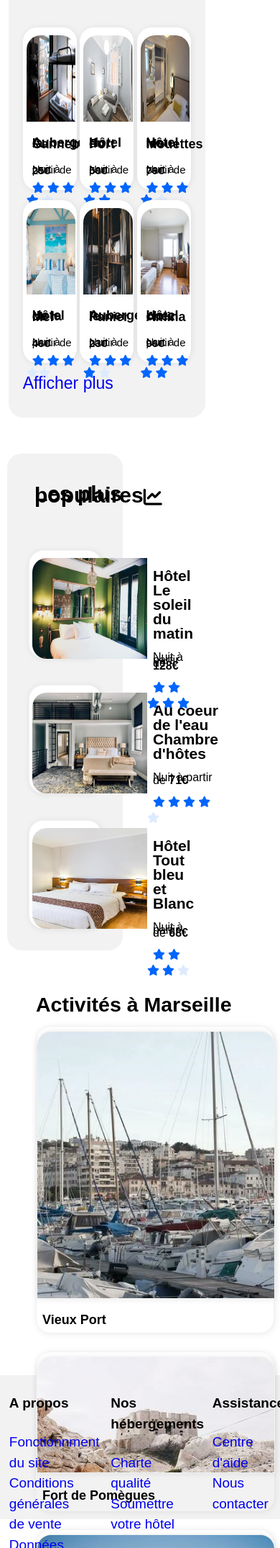
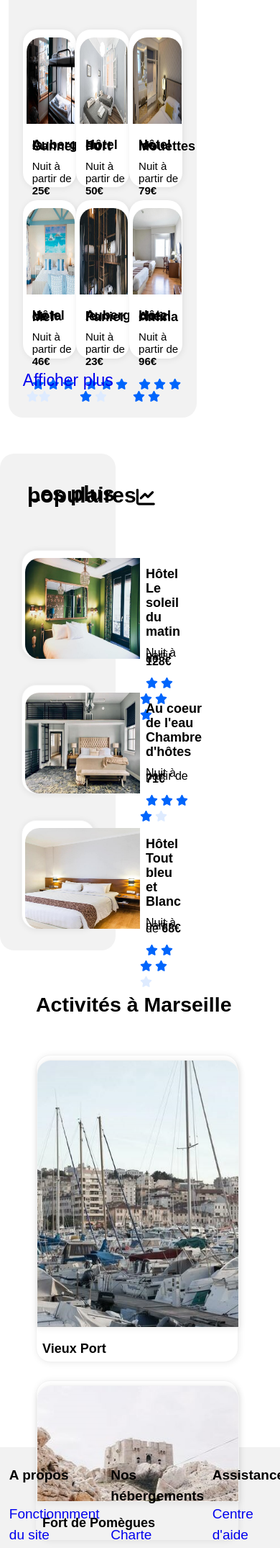
Before and after one commit to Yann-dv/Reservia, a PHP site: page / in a window 390 px wide. Shown: the part 880-3030 px from the top of the page at 72% size. Run offline with PHP 8.4, Linux system fonts and the light colour scheme; some libraries are stand-ins or nearby versions.

Commit message:
Global layout, responsive for large screen

```diff
--- a/index.html
+++ b/index.html
@@ -12,7 +12,7 @@
 
     <head>
         <meta charset="utf-8" />
-        <meta name="viewport" content="width=device-width, initial-scale=1.0">
+        <meta name="viewport" content="width=device-width"/>
         <link rel="stylesheet" href="style.css" />
         <title>Reservia</title>
         <script src="https://kit.fontawesome.com/158c254b57.js" crossorigin="anonymous"></script>
@@ -94,9 +94,9 @@
                 <div class="cardimg">
                     <a href="#">
                     <img src="images/hebergements/aubergelacannebiere.jpg" alt="Auberge de la Cannebière" class="responsive"/></a>
-                </div>
                     <h3 class="cardtitle">Auberge la Cannebière</h3>
                     <p>Nuit à partir de <strong>25€</strong></p>
+                </div>
                     <span class="starsblue">
                         <span class="firststar"><i class="fas fa-star"></i></span>
                         <i class="fas fa-star"></i>
@@ -111,9 +111,9 @@
                     <a href="#">
                     <img src="images/hebergements/hotelduport.jpg" alt="Hôtel du Port" class="responsive"/>
                     </a>
-                </div>
                     <h3 class="cardtitle">Hôtel du Port</h3>
                     <p>Nuit à partir de <strong>50€</strong></p>
+                </div>
                     <span class="starsblue">
                         <span class="firststar"><i class="fas fa-star"></i></span>
                         <i class="fas fa-star"></i>
@@ -128,9 +128,9 @@
                     <a href="#">
                     <img src="images/hebergements/hotellesmouettes.jpg" alt="Hôtel les Mouettes" class="responsive"/>
                     </a>
-                </div>
                     <h3 class="cardtitle">Hôtel les Mouettes</h3>
                     <p>Nuit à partir de <strong>79€</strong></p>
+                </div>
                 <span class="starsblue">
                     <span class="firststar"><i class="fas fa-star"></i></span>
                     <i class="fas fa-star"></i>
@@ -145,9 +145,9 @@
                     <a href="#">
                     <img src="images/hebergements/hoteldelamer.jpg" alt="Hôtel de la Mer" class="responsive"/>
                     </a>
-                 </div>
                     <h3 class="cardtitle">Hôtel de la Mer</h3>
                     <p>Nuit à partir de <strong>46€</strong></p>
+                 </div>
                     <span class="starsblue">
                         <span class="firststar"><i class="fas fa-star"></i></span>
                             <i class="fas fa-star"></i>
@@ -161,9 +161,9 @@
                     <a href="#">
                     <img src="images/hebergements/aubergelepanier.jpg" alt="Auberge le Panier" class="responsive"/>
                     </a>
-                 </div>
                     <h3 class="cardtitle">Auberge le Panier</h3>
                     <p>Nuit à partir de <strong>23€</strong></p>
+                 </div>
                     <span class="starsblue">
                         <span class="firststar"><i class="fas fa-star"></i></span>
                         <i class="fas fa-star"></i>
@@ -178,9 +178,9 @@
                     <a href="#">
                     <img src="images/hebergements/hotelchezamina.jpg" alt="Hôtel chez Amina" class="responsive"/>
                     </a>
-                </div>
                     <h3 class="cardtitle">Hôtel chez Amina</h3>
                     <p>Nuit à partir de <strong>96€</strong></p>
+                </div>
                     <span class="starsblue">
                         <span class="firststar"><i class="fas fa-star"></i></span>
                             <i class="fas fa-star"></i>
@@ -256,15 +256,14 @@
         </section>
      <!-------------------SECTION 5 ACTIVITES-------------------------->
         <section id="activites">
-
                 <div  class="activitestitle"><h2>Activités à Marseille</h2></div>
 
                 <div class="activitescard">
                     <div class="cardimg">
                     <a href="#">
                     <img src="images/activites/port.jpg" alt="Vieux Port" class="responsive"/></a>
+                    <h3 class="cardtitle">Vieux Port</h3>
                      </div>
-                    <h3 class="cardtitle">Vieux Port</h3>
                 </div>
 
             <div class="double">
@@ -272,25 +271,26 @@
                     <div class="cardimg">
                     <a href="#">
                     <img src="images/activites/fort.jpg" alt="Fort de Pomègues" class="responsive"/></a>
+                    <h3 class="cardtitle">Fort de Pomègues</h3>
                     </div>
-                    <h3 class="cardtitle">Fort de Pomègues</h3>
                 </div>
 
                 <div id="duo1">
                     <div class="cardimg">
                     <a href="#">
                     <img src="images/activites/ilefioul.jpg" alt="Îles du Frioul" class="responsive"/></a>
-                    </div>
                     <h3 class="cardtitle">Îles du Frioul</h3>
                     </div>
+                </div>
+
             </div>
 
             <div class="activitescard">
                 <div class="cardimg">
                 <a href="#">
                 <img src="images/activites/calanques.jpg" alt="Par National des Calanques" class="responsive"/></a>
+                <h3 class="cardtitle">Par National des Calanques</h3>
                 </div>
-                <h3 class="cardtitle">Par National des Calanques</h3>
             </div>
 
             <div class="double">
@@ -298,16 +298,15 @@
                     <div class="cardimg">
                     <a href="#">
                     <img src="images/activites/notredamelagarde.jpg" alt="Notre-Dame-de-La-Garde" class="responsive"/></a>
-                </div>
                     <h3 class="cardtitle">Notre-Dame-de-La-Garde</h3>
                     </div>
-
+                </div>
                 <div id="duo2">
                     <div class="cardimg">
                     <a href="#">
                     <img src="images/activites/longchamp.jpg" alt="Parc Longchamp" class="responsive"/></a>
+                    <h3 class="cardtitle">Parc Longchamp</h3>
                     </div>
-                <h3 class="cardtitle">Parc Longchamp</h3>
                 </div>
             </div>
         </section>
--- a/style.css
+++ b/style.css
@@ -1,7 +1,7 @@
 /*Reservia css style*/
 @media all and (max-width: 1024px)
 {
-    body, header, footer
+    body, main, header, footer
     {
         width: auto;
     }
@@ -34,6 +34,7 @@ body
     overflow-x: hidden;
     font-size: 19px;
     position: relative;
+
   }
 
 #main
@@ -89,12 +90,12 @@ nav a:hover
     color: #0065FC;
     font-weight: bold;
     border-top: 3px solid #0065FC;
-    padding: 55px 25px 0 25px;
+    padding: 51px 25px 0 25px;
 }
 
 #subscrib:hover
 {
-    margin-top: -58px;
+    margin-top: -54px;
 }
 
 a:visited
@@ -259,7 +260,7 @@ input::placeholder
     display: flex;
     flex-wrap: wrap;
     justify-content: space-between;
-    width: 60%;
+    width: 57%;
     height: 650px;
     background-color: #F2F2F2;
     padding: 20px;
@@ -285,7 +286,6 @@ input::placeholder
 .card p
 {
   padding-left: 8px;
-  line-height: 1px;
   font-size: 15px;
 }
 
@@ -295,8 +295,8 @@ input::placeholder
   border-radius: 20px 20px 20px 20px;
   display: flex;
   flex-direction: column;
-  width: 30%;
-  height: 34%;
+  width: 31%;
+  height: 33%;
   border: 1px solid #F2F2F2 2px;
   box-shadow: 1px 1px 10px rgba(0, 0, 0, 0.082);
   padding-left: 5px;
@@ -351,7 +351,6 @@ input::placeholder
     padding: 30px;
     border-radius: 20px 20px 20px 20px;
     margin-right: 30px;
-    margin-left: 10px;
     height: 630px;
     width: 26%;
     margin-top: 50px;
@@ -406,7 +405,7 @@ input::placeholder
 .famouscard h3
 {
   padding-left: 8px;
-  font-size: 21px;
+  font-size: 18px;
   line-height: 20px;
 }
 
@@ -430,6 +429,7 @@ input::placeholder
     margin-left: 45px;
     margin-right: 30px;
     margin-top: 30px;
+    margin-bottom: 100px;
     width: 95%;
     height: 500px;
     padding: 5px;
@@ -440,7 +440,7 @@ input::placeholder
   display: flex;
   flex-direction: row;
   width: 100%;
-  height: 8%;
+
   margin-bottom: 30px;
 }
 
@@ -452,14 +452,14 @@ input::placeholder
   flex-direction: column;
   border: 1px solid #F2F2F2;
   box-shadow: 1px 1px 10px rgba(0, 0, 0, 0.082);
-  width: 330px;
+  width: 280px;
   height: 85%;
   margin-bottom: 25px;
 }
 
 .activitescard img
 {
-  width: 330px;
+  width: 280px;
   height: 370px;
   border-top-left-radius: 20px;
   border-top-right-radius: 20px;
@@ -480,7 +480,7 @@ input::placeholder
   display: flex;
   flex-direction: row;
   flex-wrap: wrap;
-  width: 330px;
+  width: 280px;
   height: 180px;
   border: 1px solid #F2F2F2;
   box-shadow: 1px 1px 10px rgba(0, 0, 0, 0.082);
@@ -490,7 +490,7 @@ input::placeholder
 
 #duo1 img
 {
-  width: 330px;
+  width: 280px;
   height: 120px;
   border-top-left-radius: 20px;
   border-top-right-radius: 20px;
@@ -503,7 +503,7 @@ input::placeholder
   display: flex;
   flex-direction: row;
   flex-wrap: wrap;
-  width: 330px;
+  width: 280px;
   height: 220px;
   border: 1px solid #F2F2F2;
   box-shadow: 1px 1px 10px rgba(0, 0, 0, 0.082);
@@ -513,7 +513,7 @@ input::placeholder
 
 #duo2 img
 {
-  width: 330px;
+  width: 280px;
   height: 160px;
   border-top-left-radius: 20px;
   border-top-right-radius: 20px;
@@ -533,6 +533,7 @@ footer
     padding-left: 3.3vw;
     line-height: 1.5em;
     margin-top: 50px;
+    height: 280px;
 }
 
 footer a
@@ -572,6 +573,39 @@ footer a
   width: 24.99999%;
 }*/
 
+@media only screen and (min-width: 2200px) /*Very large desktop*/
+  {
+
+    body, p, h1, h3, nav a
+    {
+      font-size: 34px;
+    }
+
+#hebergements p, #hebergements h3, #hebergements i, .morelink
+{
+  font-size: 24px;
+  line-height: 1px;
+}
+
+#populaires p, #populaires h3, #populaires i
+{
+  font-size: 24px;
+  line-height: 1px;
+}
+
+#activites p, #activites h3
+{
+  font-size: 24px;
+  line-height: 1px;
+}
+
+    header a img
+    {
+      width: 80%;
+      height: 60%;
+    }
+}
+
   @media only screen and (max-width: 991px) /*Tablettes*/
   {
     .responsive {
```
Lines whose indentation alone changed are shown as unchanged.
